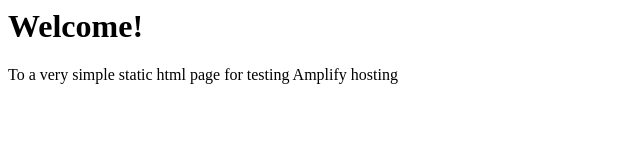
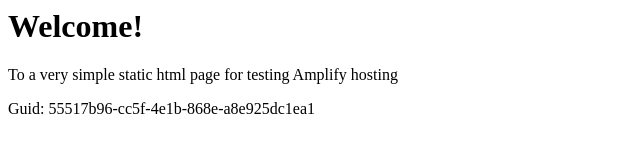
Before and after one commit to aws-aemilia-bah/Github-PR-Commit-Integration-Test-DoNotTouch-GitHubAutoBuildCanaryTest-v1-preprod-me-south-1, a website: page src/index.html in a window 1280 px wide. Shown: the whole page, without its empty margins (0-640 px from the left). Drawn offline with Linux system fonts and the light colour scheme.

Commit message:
commit from integ tests

```diff
--- a/src/index.html
+++ b/src/index.html
@@ -1,3 +1,5 @@
+
+
 <html lang="en">
 
 <head>
@@ -10,6 +12,6 @@
 <body>
     <h1>Welcome!</h1>
     <p>To a very simple static html page for testing Amplify hosting</p>
-</body>
+    <p>Guid: 55517b96-cc5f-4e1b-868e-a8e925dc1ea1</p></body>
 
 </html>
```
